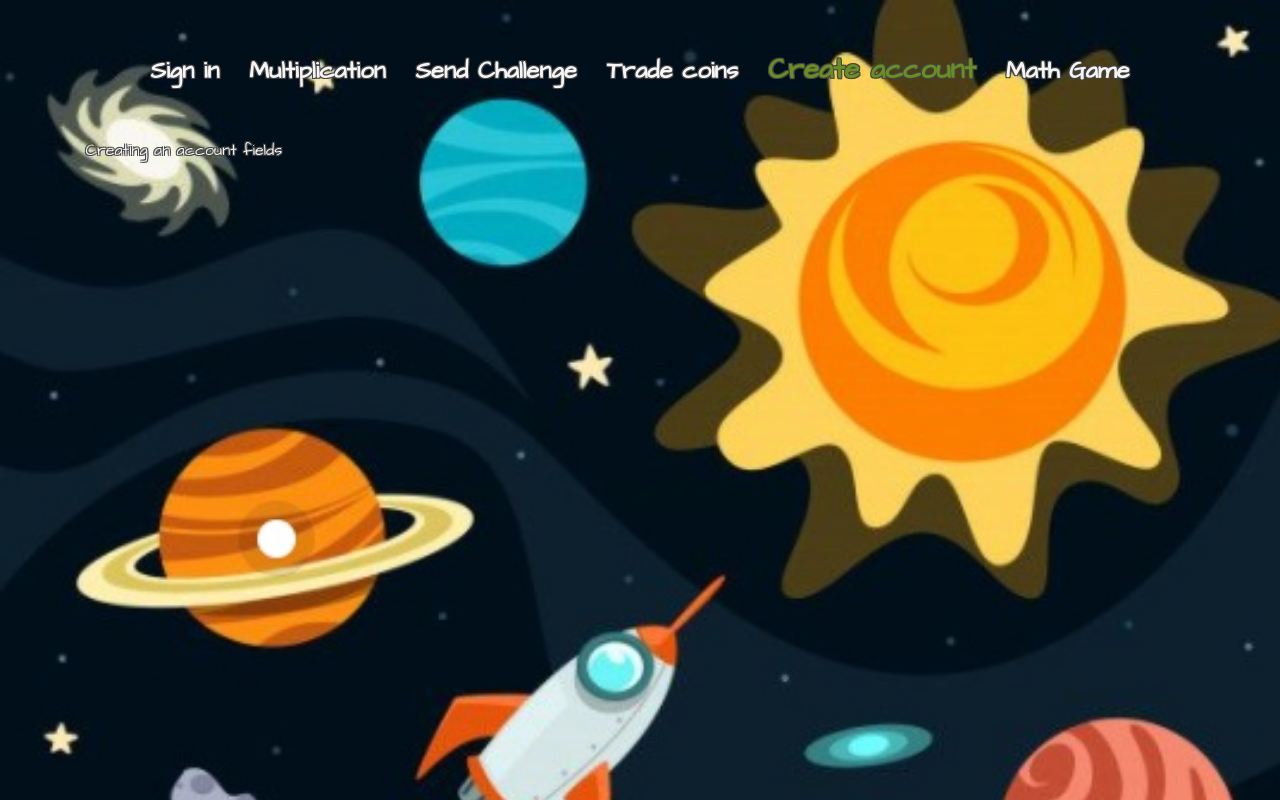
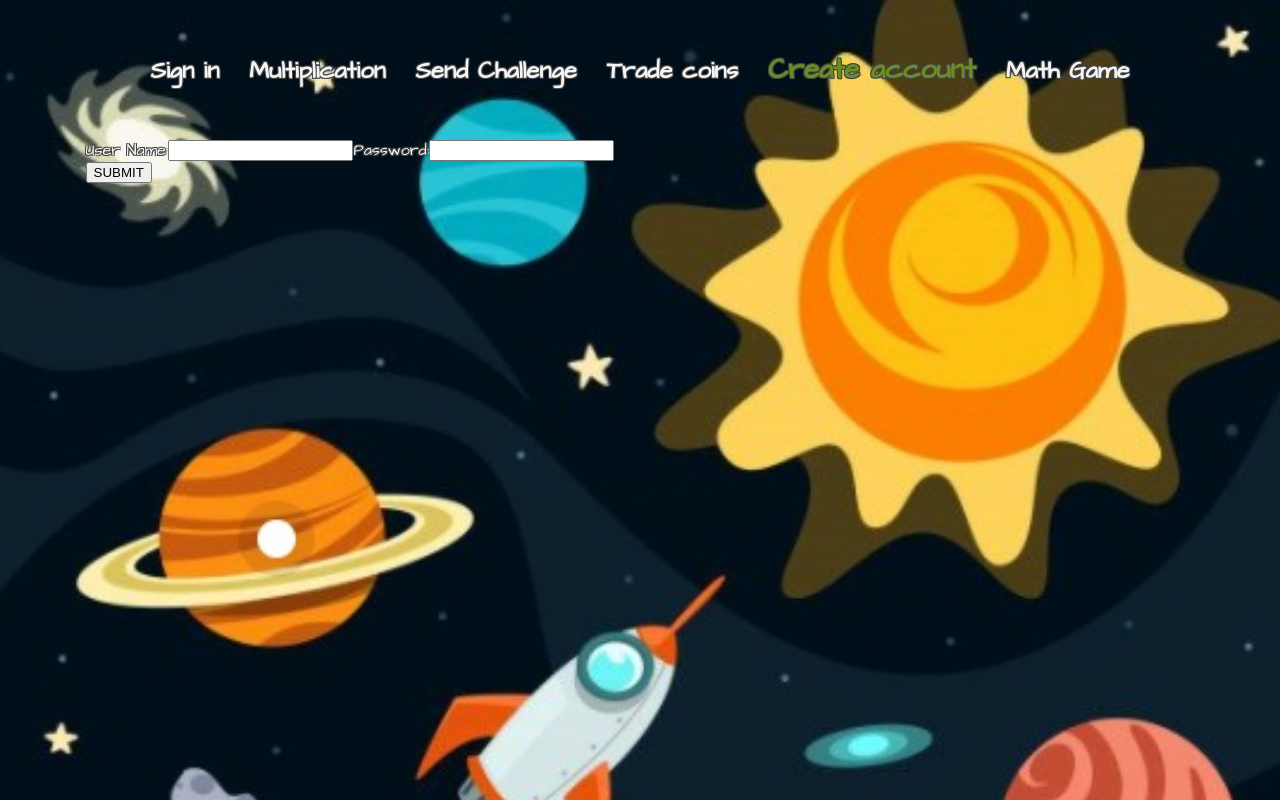
Before and after one commit to MaiteArp/pinnacle-frontend, a React (Create React App) app: page /CreateAccount in a window 1280 px wide. Built offline with nearby package versions, Linux system fonts and the light colour scheme.

Commit message:
creates user account form

```diff
--- a/src/Pages/CreateAccount.tsx
+++ b/src/Pages/CreateAccount.tsx
@@ -1,13 +1,62 @@
-import * as React from 'react';
+import axios from 'axios';
+//import * as React from 'react';
+import React, {useState} from "react";
 import { RouteComponentProps} from 'react-router';
 import { Link } from 'react-router-dom';
+//import { ProgressPlugin } from 'webpack';
+//import PropTypes from 'prop-types';
 
-//import Title from '~/Components/Title'; // what would this be?
 
 interface Props extends RouteComponentProps {}
 
+type UserFormData = {
+    name: string;
+    password: string;
+}
+
 const CreateAccount = ({ history }: Props) => {
-    //const makeNewUser = (newUserData) => {}
+    const [formFields, setFormFields] = useState<UserFormData>({
+        name: '',
+        password: ''
+    });
+
+    const onNameChange = (event: React.ChangeEvent<HTMLInputElement>) => {
+        setFormFields({
+            ...formFields,
+            name: event.target.value
+        });
+    };
+
+    const onPasswordChange = (event: React.ChangeEvent<HTMLInputElement>) => {
+        setFormFields({
+            ...formFields,
+            password: event.target.value
+        });
+    };
+
+    const onFormSubmit = async (event: React.FormEvent<HTMLFormElement>) => {
+        event.preventDefault();
+        await makeNewUser(formFields);
+        setFormFields({
+            name: '',
+            password: ''
+        });
+    };
+
+
+    const makeNewUser = (newUserData: UserFormData) => {
+        console.log(newUserData);
+        axios.post(`${process.env.REACT_APP_BACKEND_URL}/users`, newUserData)
+            .then((response) => {
+                console.log('success! New user created');
+                console.log(response.data);
+            })
+            .catch((error) => {
+                console.log('Oops! try again', error);
+                console.log(error?.response?.data);
+            });
+    }; // should this go at the top??
+
     return (
     <div>
         <header>
@@ -21,9 +70,29 @@ const CreateAccount = ({ history }: Props) => {
             </nav>
         </header>
         <div>
-            Creating an account fields
+            <form onSubmit={onFormSubmit}>
+                <div className='createUserForm'>
+                    <label>User Name:</label>
+                    <input
+                    name="name"
+                    id="name"
+                    value={formFields.name}
+                    onChange={onNameChange}
+                    required
+                    />
+                    <label>Password:</label>
+                    <input
+                    name="password"
+                    id="password"
+                    value={formFields.password}
+                    onChange={onPasswordChange}
+                    required
+                    />
+                </div>
+                <button type='submit'>SUBMIT</button>
+            </form>
         </div>
-    </div> //I want this to be buttons
+    </div>
     );
 };
 
--- a/src/Pages/Home.tsx
+++ b/src/Pages/Home.tsx
@@ -9,6 +9,7 @@ import Treasure from "../components/Treasure"
 
 
 const QUESTION_TOTAL = 10;
+
 
 
 const Home = () => {
@@ -116,9 +117,10 @@ const Home = () => {
         <main>
             <section className='top'>
             <div className='keeptime'>
+                {/* a terniary to show the user's best time if there is a user */}
                 {bestTime !== null ? ( <BestTime bestTime={bestTime}/> ): null}
             </div>
-
+            {/* a terniary to show the user's 'name'Math Game if there is a user */}
             <h1> Math Game</h1>
             </section>
 
@@ -143,7 +145,7 @@ const Home = () => {
                 <Clock started={gameStarted} gameOver={gameOver} recordTime={recordGameTime} count={count} setCount={setCount} />
 
                 <Treasure coins={coins}/>
-
+                {/* a terniary to show the user's coins if there is a user */}
             </section>
         </main>
 
--- a/src/Pages/SignIn.tsx
+++ b/src/Pages/SignIn.tsx
@@ -1,12 +1,70 @@
-import * as React from 'react';
+//import * as React from 'react';
+import axios from 'axios';
+
+import React, { useState } from 'react';
 import { RouteComponentProps } from 'react-router';
 import { Link } from 'react-router-dom';
+import { LoggedInUser } from '../Router';
 
-//import Title from '~/Components/Title'; // what would this be?
 
-interface Props extends RouteComponentProps {}
+interface Props extends RouteComponentProps {
+    loggedInUser: LoggedInUser|null,
+    setLoggedInUser: React.Dispatch<React.SetStateAction<LoggedInUser|null>>
+}
 
-const SignIn = ({ history }: Props) => {
+type UserData = {
+    name: string;
+    password: string;
+}
+
+
+const SignIn = ({ loggedInUser, setLoggedInUser }: Props) => {
+    const [loginFields, setLoginFields] = useState<UserData>({
+        name: '',
+        password: ''
+    });
+
+    const onNameChange = (event: React.ChangeEvent<HTMLInputElement>) => {
+        setLoginFields({
+            ...loginFields,
+            name: event.target.value
+        });
+    };
+
+    const onPasswordChange = (event: React.ChangeEvent<HTMLInputElement>) => {
+        setLoginFields({
+            ...loginFields,
+            password: event.target.value
+        });
+    };
+
+    const onSubmit = async (event: React.FormEvent<HTMLFormElement>) => {
+        event.preventDefault();
+        await getExistingUser(loginFields);
+        setLoginFields({
+            name: '',
+            password: ''
+        });
+    };
+
+    const getExistingUser = (userData: UserData) => {
+        axios.post(`${process.env.REACT_APP_BACKEND_URL}/users/login`, userData,
+        {
+            params: {
+                format: 'json',
+            }
+        })
+        .then( (response) => {
+            setLoggedInUser(response.data);
+            console.log('found user')
+        })
+        .catch( (error) => {
+            console.log('error getting user');
+            console.log(error.response)
+        });
+    }; // gotta display coins and best time, maybe *'Bob's* Math Game'
+
+
     return (
     <div>
         <header>
@@ -21,9 +79,29 @@ const SignIn = ({ history }: Props) => {
         </header>
 
         <div>
-            Stuff to log in to your account
+            <form onSubmit={onSubmit}>
+                <div>
+                    <input
+                    name='name'
+                    id='name'
+                    type='name'
+                    placeholder='Username'
+                    // onChange={onChange}
+                    required
+                    />
+                    <input
+                    name='password'
+                    id='passwrod'
+                    type='password'
+                    placeholder='Password'
+                    // onChange={onChange}
+                    required
+                    />
+                    <button type='submit'>Login</button>
+                </div>
+            </form>
         </div>
-    </div> //I want this to be buttons?
+    </div>
     );
 };
 
--- a/src/Router.tsx
+++ b/src/Router.tsx
@@ -1,4 +1,4 @@
-import * as React from 'react';
+import React, { useState } from 'react';
 import { BrowserRouter, Route, Switch } from 'react-router-dom';
 
 
@@ -9,11 +9,18 @@ import TradeCoins from './Pages/TradeCoins';
 import CreateAccount from './Pages/CreateAccount';
 import Home from './Pages/Home';
 
+export type LoggedInUser = {
+    id: number;
+    name: string;
+    coins: number;
+}
 const Router = () => {
+    const [loggedInUser, setLoggedInUser] = useState<LoggedInUser|null>(null);
+
     return (
         <BrowserRouter>
             <Switch>
-            <Route path="/SignIn" component={SignIn} />
+            <Route path="/SignIn" render={(props) => (<SignIn {...props} loggedInUser={loggedInUser} setLoggedInUser={setLoggedInUser} /> )} />
             <Route path="/Multiplication" component={Multiplication} />
             <Route path="/Challenge" component={Challenge} />
             <Route path="/TradeCoins" component={TradeCoins} />
```
